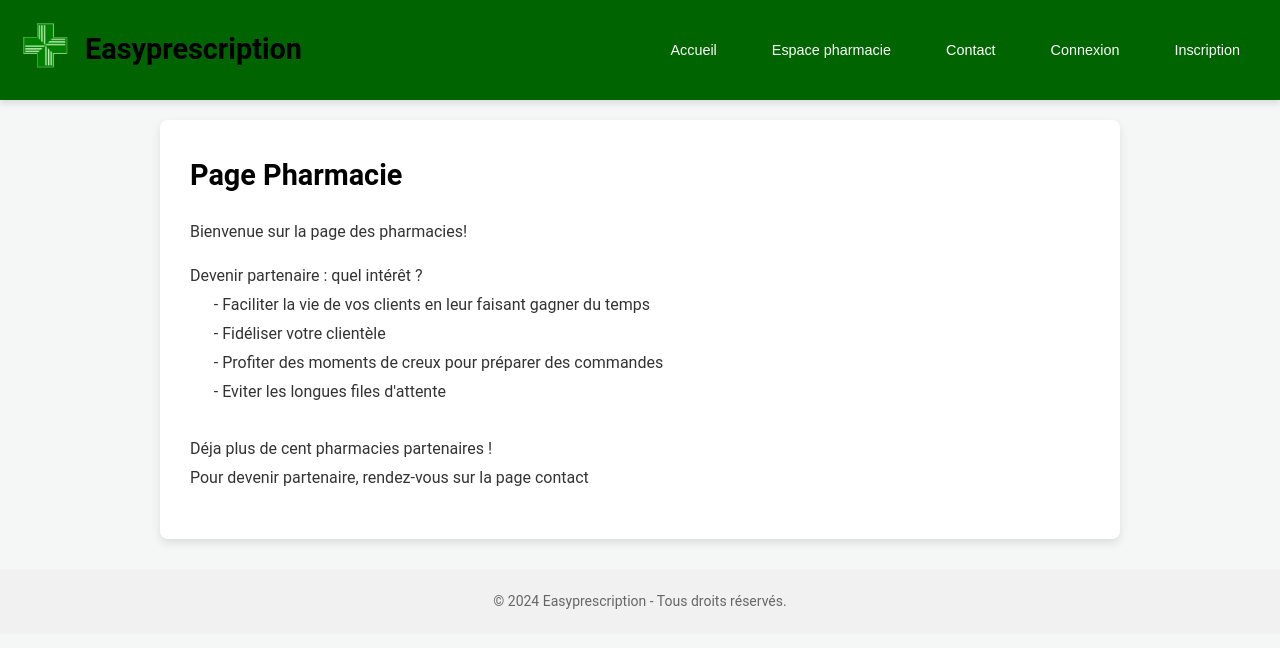
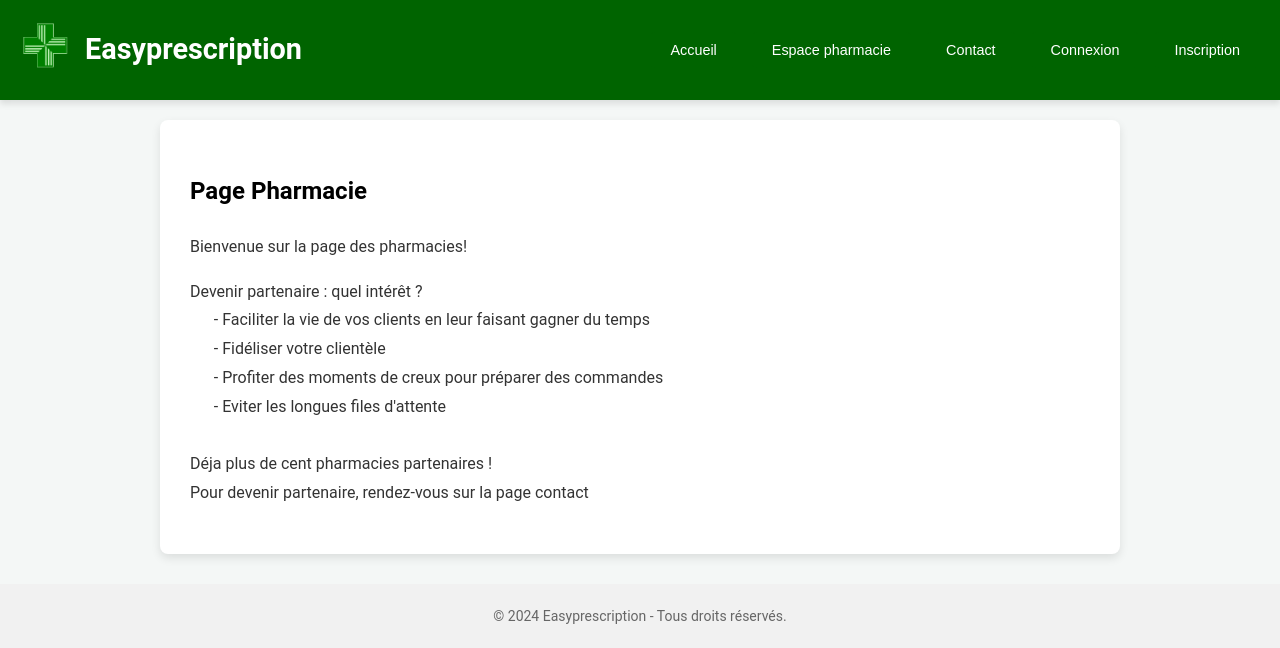
Before and after one commit to Raichaibrah/Easy-Prescription, a Django app: page /dashboard/page-pharmacie/ in a window 1280 px wide. Shown: the top 648 px of the page. Run offline with Django 4.2, Linux system fonts and the light colour scheme.

Commit message:
réglages visuels sur la page des pharmacies

```diff
--- a/dashboard/templates/dashboard/page_pharmacie.html
+++ b/dashboard/templates/dashboard/page_pharmacie.html
@@ -11,8 +11,8 @@
             border-radius: 8px;
             box-shadow: 0 2px 5px rgba(0, 0, 0, 0.1);
         }
-        h1 {
-            color: #000 !important;
+        h2 {
+            color: black !important;
         }
         .pharmacy-detail-container h2 {
             font-size: 32px;
@@ -55,7 +55,7 @@
         }
     </style>
 
-    <h1>{{ title }}</h1>
+    <h2>{{ title }}</h2>
     <p>{{ message }}</p>
     <p>Devenir partenaire : quel intérêt ? <br>
         &nbsp;&nbsp;&nbsp;&nbsp;&nbsp;&nbsp;- Faciliter la vie de vos clients en leur faisant gagner du temps <br>
```
